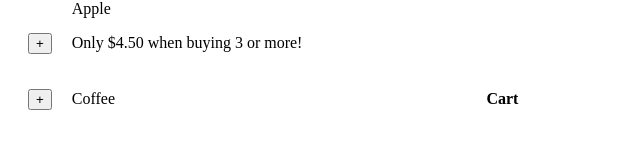
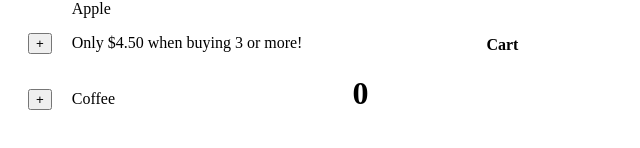
Before and after one commit to alexoviedo999/react-genius-shopping-cart, a React app: page / in a window 1280 px wide. Shown: the part 168-316 px from the top of the page, without its empty margins (0-640 px from the left). Built offline with nearby package versions, Linux system fonts and the light colour scheme.

Commit message:
added total value.

```diff
--- a/components/CartList.jsx
+++ b/components/CartList.jsx
@@ -3,6 +3,7 @@ import CartItem from './CartItem.jsx';
 
 function CartList (props) {
 	const {cartItems, updateQty} = props;
+	const total = cartItems.reduce( (prev, item) => prev + item.amount, 0);
 
 	const cartListStyle = {
 		divStyle: {
@@ -28,6 +29,10 @@ function CartList (props) {
 					})
 				}
 			</ul>
+
+			<div>
+				<h1>{total}</h1>
+			</div>
 		</div>
 	)
 
```
